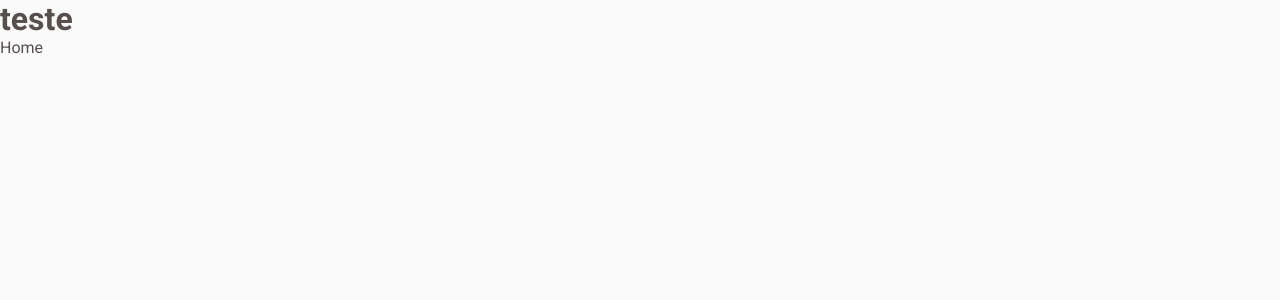
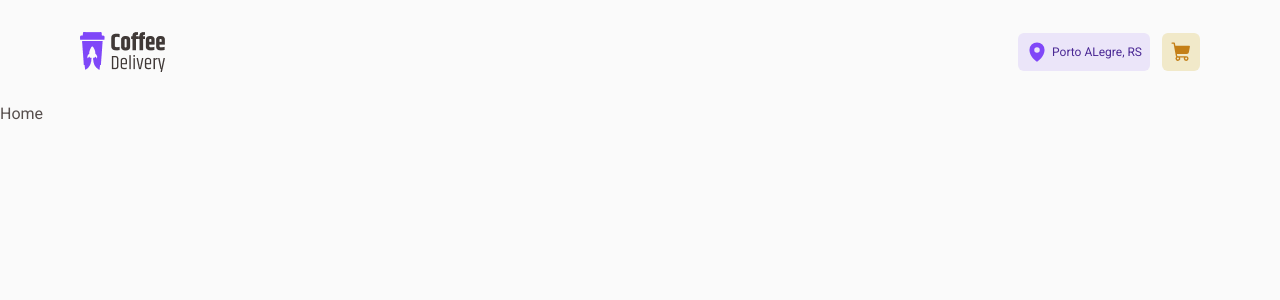
Before and after one commit to BBML-DEV/coffee-delivery, a React (Vite) app: page / in a window 1280 px wide. Shown: the top 300 px of the page. Built offline with nearby package versions, Linux system fonts and the light colour scheme.

Commit message:
feat: Finalização da estilização do header

```diff
--- a/package.json
+++ b/package.json
@@ -10,8 +10,8 @@
     "preview": "vite preview"
   },
   "dependencies": {
+    "@phosphor-icons/react": "^2.0.10",
     "@types/styled-components": "^5.1.26",
-    "phosphor-icons": "^1.4.2",
     "react": "^18.2.0",
     "react-dom": "^18.2.0",
     "react-router-dom": "^6.13.0",
--- a/src/apps/layout/index.tsx
+++ b/src/apps/layout/index.tsx
@@ -1,10 +1,12 @@
 import { Outlet } from 'react-router-dom'
+import { Header } from '../shared/components/Header'
+import { LayoutContainer } from './styled'
 
 export const DefaultLayout = () => {
   return (
-    <div>
-      <h1>teste</h1>
+    <LayoutContainer>
+      <Header />
       <Outlet />
-    </div>
+    </LayoutContainer>
   )
 }
--- /dev/null
+++ b/src/apps/layout/styled.ts
@@ -0,0 +1,10 @@
+import styled from 'styled-components'
+
+export const LayoutContainer = styled.div`
+  .container {
+    width: 100%;
+    max-width: 70rem;
+    margin-right: auto;
+    margin-left: auto;
+  }
+`
--- /dev/null
+++ b/src/apps/shared/components/Header/index.tsx
@@ -0,0 +1,24 @@
+import { MapPin, ShoppingCart } from '@phosphor-icons/react'
+import { ButtonHeader, HeaderContainer, HeaderContainerButtons } from './styled'
+import Logo from '../../../../assets/Logo.png'
+
+export const Header = () => {
+  return (
+    <HeaderContainer>
+      <div className="container">
+        <img src={Logo} alt="Logo" />
+
+        <HeaderContainerButtons>
+          <ButtonHeader variant="purple">
+            <MapPin size={22} weight="fill" />
+            Porto ALegre, RS
+          </ButtonHeader>
+
+          <ButtonHeader variant="yellow">
+            <ShoppingCart size={22} weight="fill" />
+          </ButtonHeader>
+        </HeaderContainerButtons>
+      </div>
+    </HeaderContainer>
+  )
+}
--- /dev/null
+++ b/src/apps/shared/components/Header/styled.tsx
@@ -0,0 +1,59 @@
+import styled, { css } from 'styled-components'
+
+export const HeaderContainer = styled.header`
+  width: 100%;
+  height: 6.5rem;
+  background: ${({ theme }) => theme.colors.background};
+  display: flex;
+  align-items: center;
+  justify-content: center;
+  position: sticky;
+  top: 0;
+  left: 0;
+  z-index: 5;
+
+  > div {
+    width: 100%;
+    display: flex;
+    align-items: center;
+    justify-content: space-between;
+  }
+`
+
+export const HeaderContainerButtons = styled.div`
+  display: flex;
+  align-items: center;
+  gap: 0.75rem;
+`
+
+interface buttonProps {
+  variant: 'purple' | 'yellow'
+}
+
+export const ButtonHeader = styled.button<buttonProps>`
+  display: flex;
+  min-width: 2.3rem;
+  align-items: center;
+  justify-content: center;
+  padding: 0 0.5rem;
+  height: 2.375rem;
+  border-radius: 6px;
+  gap: 4px;
+  font-size: ${({ theme }) => theme.textSizes['components-button-s']};
+
+  ${({ variant, theme }) => css`
+    background-color: ${theme.colors[`${variant}-light`]};
+    color: ${theme.colors[`${variant}-dark`]};
+  `}
+
+  ${({ theme, variant }) =>
+    variant === 'purple' &&
+    css`
+      background-color: ${theme.colors[`${variant}-light`]};
+      color: ${theme.colors[`${variant}-dark`]};
+
+      svg {
+        color: ${theme.colors[`${variant}`]};
+      }
+    `}
+`
```
Also changed, not shown: src/assets/Logo.png (added), 1 other file (tests, documents, lock files or other folders).
